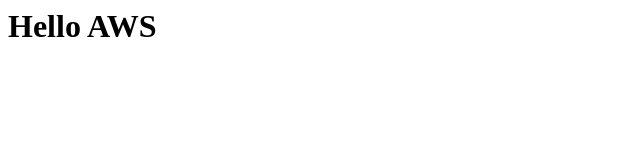
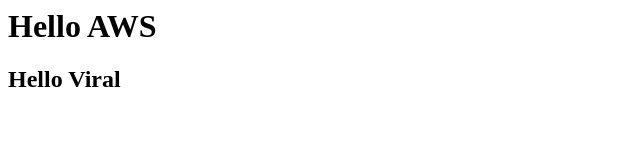
Before and after one commit to viralvisa/mySite, a plain HTML site: page index.html in a window 1280 px wide. Shown: the whole page, without its empty margins (0-640 px from the left). Drawn offline with Linux system fonts and the light colour scheme.

Commit message:
index.html
updating...

```diff
--- a/index.html
+++ b/index.html
@@ -1,5 +1,6 @@
 <html>
 <body>
 <h1>Hello AWS</h1>
+  <h2>Hello Viral </h2>
 </body>
 </html>
```
